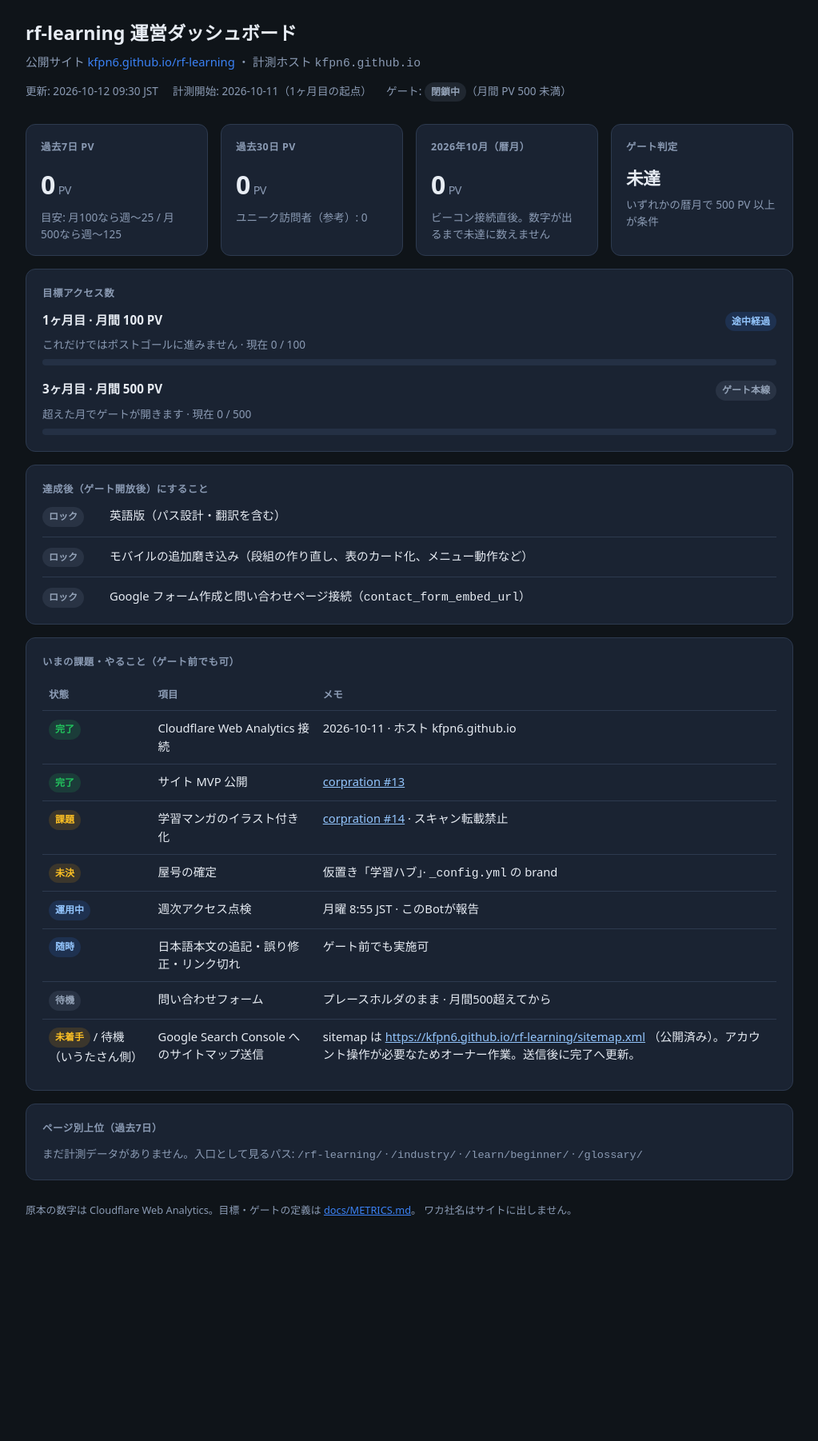
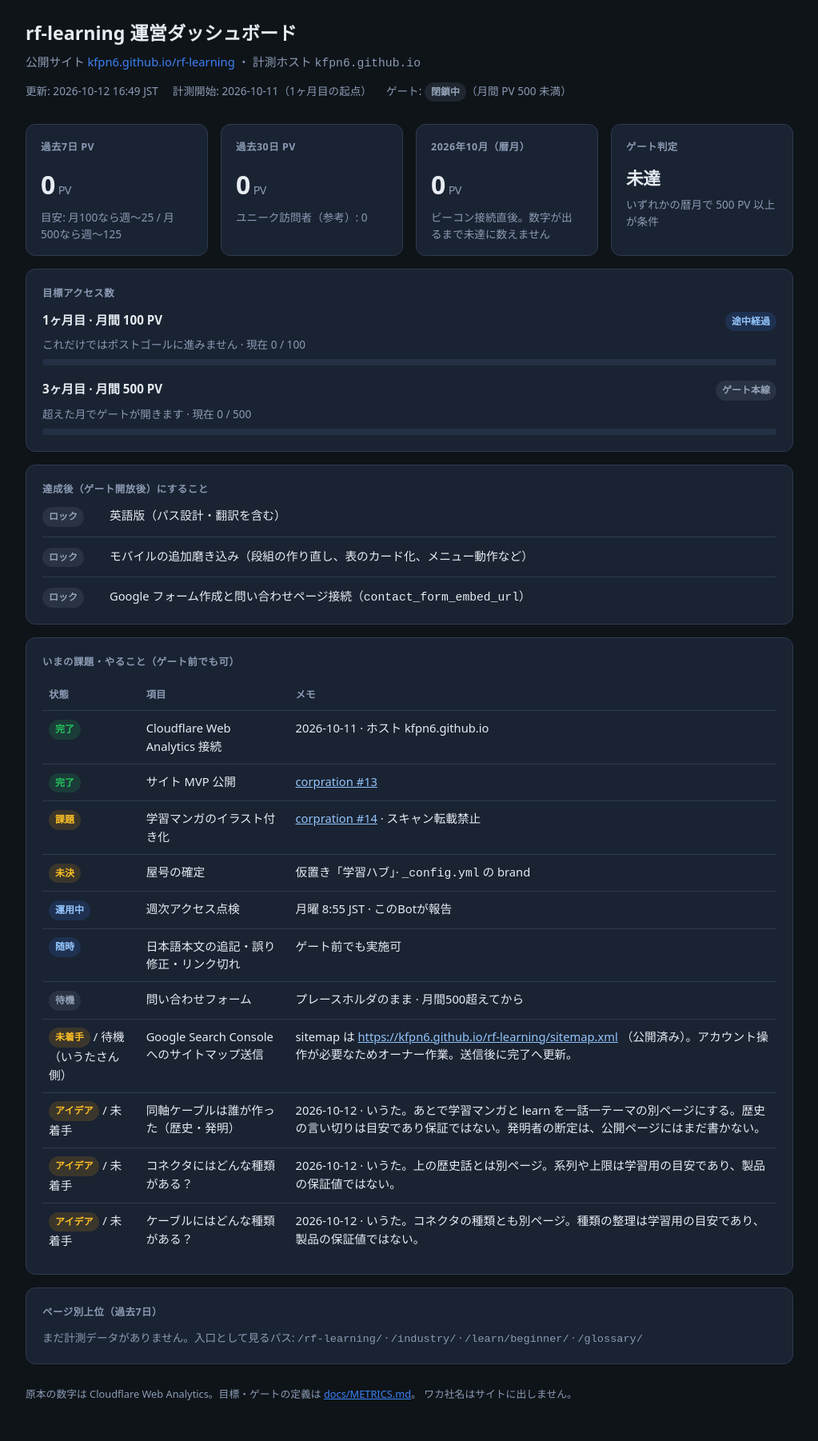
Before and after one commit to KFPn6/rf-learning, a Jekyll site: the page docs/dashboard.html, which Jekyll copies as it is, in a window 1280 px wide. Shown: the whole page at 80% size, without its empty margins (128-1151 px from the left). Built offline with Jekyll 4.4.1, drawn with Linux system fonts in a browser that asks for light colours; before the commit the page ends 1572 px from its top, so only the background shows below that.

Commit message:
コンテンツのアイデア3件を運営ダッシュボードの未着手に残す。
同軸の歴史、コネクタの種類、ケーブルの種類は一話一テーマの別ページ案として記録し、公開ページはまだ作らない。

Co-authored-by: KFPn6 <KFPn6@users.noreply.github.com>

```diff
--- a/docs/dashboard.html
+++ b/docs/dashboard.html
@@ -115,7 +115,7 @@
       <h1>rf-learning 運営ダッシュボード</h1>
       <p>公開サイト <a href="https://kfpn6.github.io/rf-learning/" target="_blank" rel="noopener">kfpn6.github.io/rf-learning</a> ・ 計測ホスト <code>kfpn6.github.io</code></p>
       <div class="meta">
-        <span>更新: 2026-10-12 09:30 JST</span>
+        <span>更新: 2026-10-12 16:49 JST</span>
         <span>計測開始: 2026-10-11（1ヶ月目の起点）</span>
         <span>ゲート: <span class="badge closed">閉鎖中</span>（月間 PV 500 未満）</span>
       </div>
@@ -234,6 +234,21 @@
               <td>Google Search Console へのサイトマップ送信</td>
               <td>sitemap は <a href="https://kfpn6.github.io/rf-learning/sitemap.xml" style="color:#93c5fd">https://kfpn6.github.io/rf-learning/sitemap.xml</a> （公開済み）。アカウント操作が必要なためオーナー作業。送信後に完了へ更新。</td>
             </tr>
+            <tr>
+              <td><span class="badge todo">アイデア</span> / 未着手</td>
+              <td>同軸ケーブルは誰が作った（歴史・発明）</td>
+              <td>2026-10-12 · いうた。あとで学習マンガと learn を一話一テーマの別ページにする。歴史の言い切りは目安であり保証ではない。発明者の断定は、公開ページにはまだ書かない。</td>
+            </tr>
+            <tr>
+              <td><span class="badge todo">アイデア</span> / 未着手</td>
+              <td>コネクタにはどんな種類がある？</td>
+              <td>2026-10-12 · いうた。上の歴史話とは別ページ。系列や上限は学習用の目安であり、製品の保証値ではない。</td>
+            </tr>
+            <tr>
+              <td><span class="badge todo">アイデア</span> / 未着手</td>
+              <td>ケーブルにはどんな種類がある？</td>
+              <td>2026-10-12 · いうた。コネクタの種類とも別ページ。種類の整理は学習用の目安であり、製品の保証値ではない。</td>
+            </tr>
           </tbody>
         </table>
       </div>
```
Also changed, not shown: docs/METRICS.md (+2 -0 lines).
